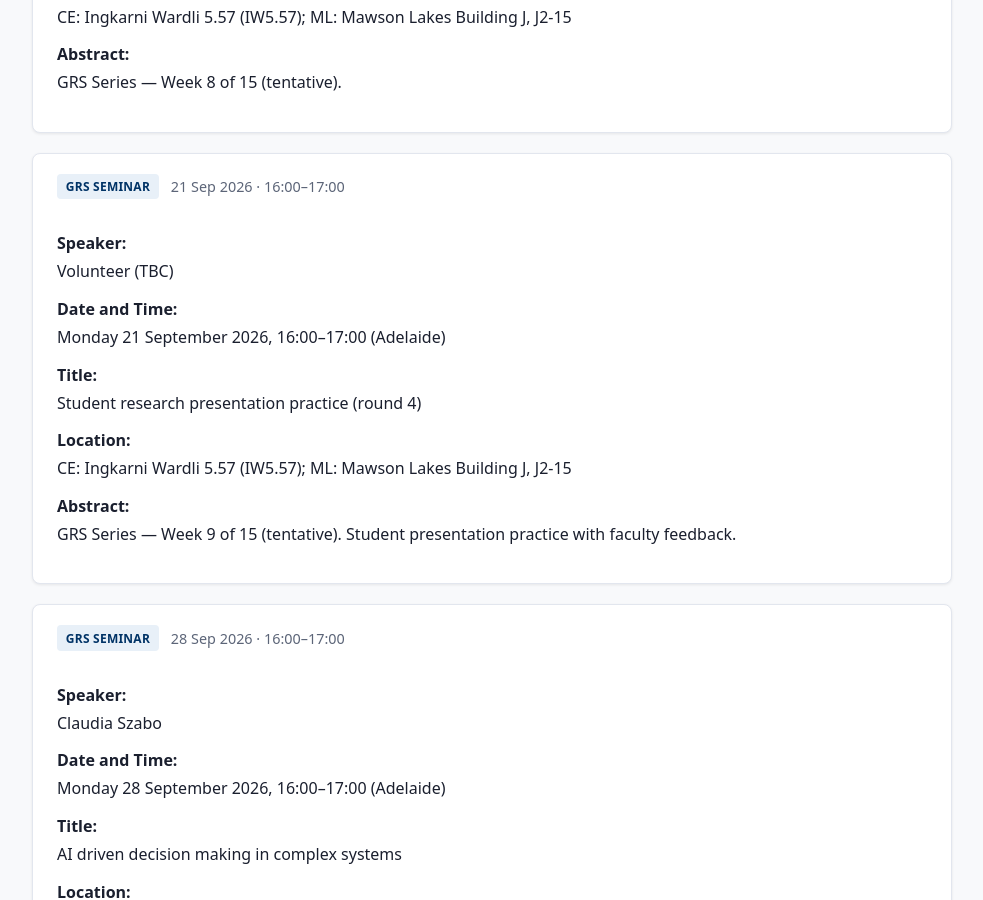
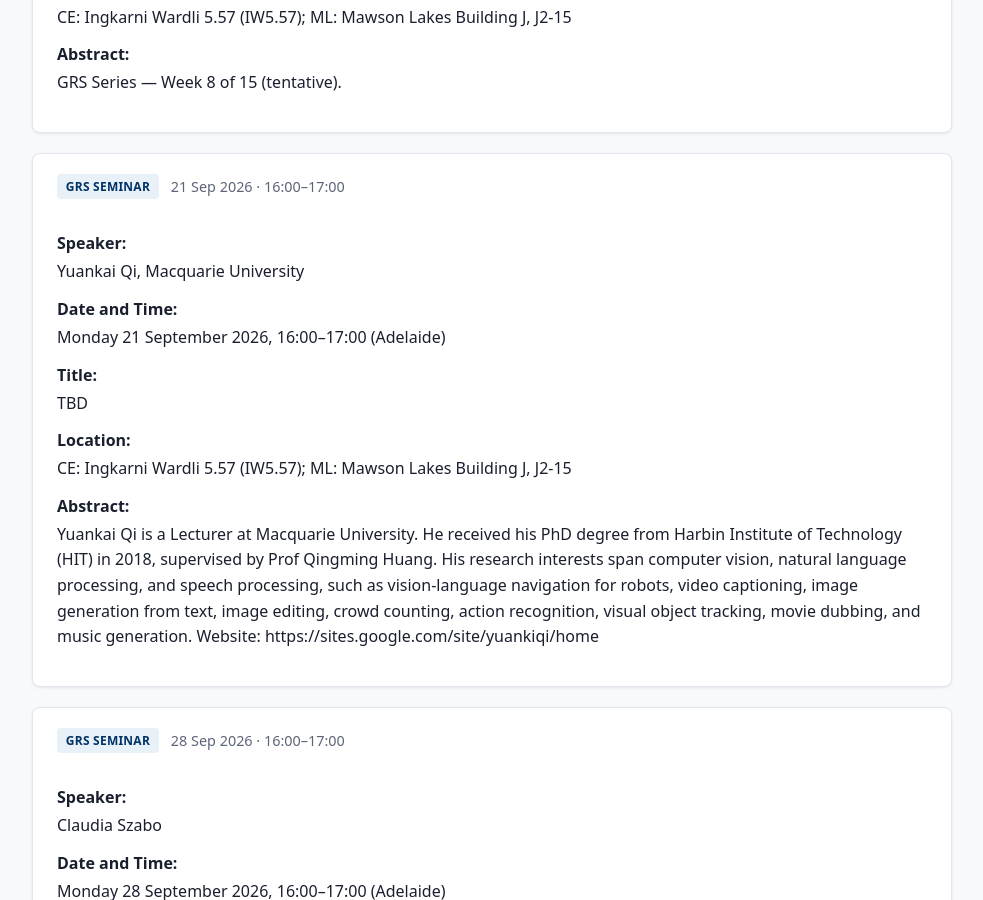
Before and after one commit to ht-timchen/Adelaide-CSIT-GRC, a Jekyll site: the page built from grs-series.md, in a window 1280 px wide and 900 px high, scrolled down 7960 px. Shown: the whole window, without its empty margins (148-1131 px from the left). Built offline with Jekyll 4.4.1, drawn with Linux system fonts in a browser that asks for light colours; some of the changed text lies outside the part shown.

Commit message:
Schedule Yuankai Qi for the 21 September GRS Series talk.
Set speaker and bio with topic TBD for week 9.

Co-authored-by: Cursor <cursoragent@cursor.com>

```diff
--- a/_data/seminars.yml
+++ b/_data/seminars.yml
@@ -377,14 +377,13 @@ seminars:
     type: hdr_seminar
     series: hdr-2026
     session_number: 9
-    title: "Student research presentation practice (round 4)"
-    speaker: "Volunteer (TBC)"
+    title: "TBD"
+    speaker: "Yuankai Qi, Macquarie University"
     date: 2026-09-21
     time: "16:00–17:00"
     location: "CE: Ingkarni Wardli 5.57 (IW5.57); ML: Mawson Lakes Building J, J2-15"
     abstract: |
-      GRS Series — Week 9 of 15 (tentative). Student presentation practice with faculty feedback.
-    ideas: "Volunteer; also need a couple faculties to provide student feedback"
+      Yuankai Qi is a Lecturer at Macquarie University. He received his PhD degree from Harbin Institute of Technology (HIT) in 2018, supervised by Prof Qingming Huang. His research interests span computer vision, natural language processing, and speech processing, such as vision-language navigation for robots, video captioning, image generation from text, image editing, crowd counting, action recognition, visual object tracking, movie dubbing, and music generation. Website: https://sites.google.com/site/yuankiqi/home
     status: scheduled
 
   - id: hdr-2026-09-28-series-11
```
